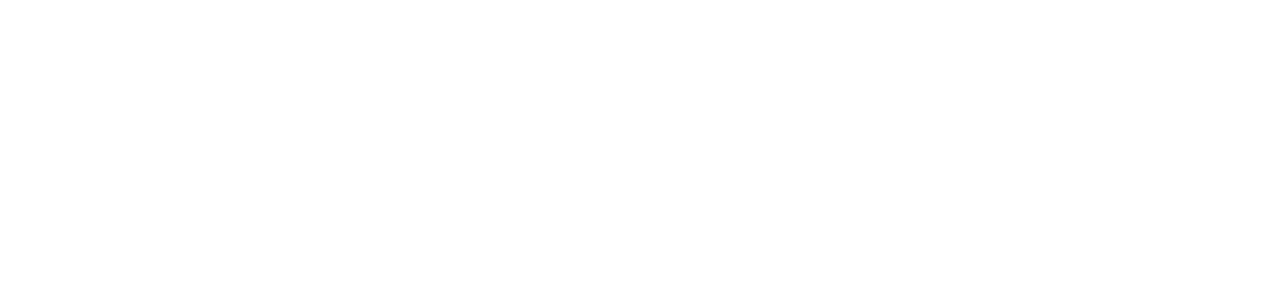
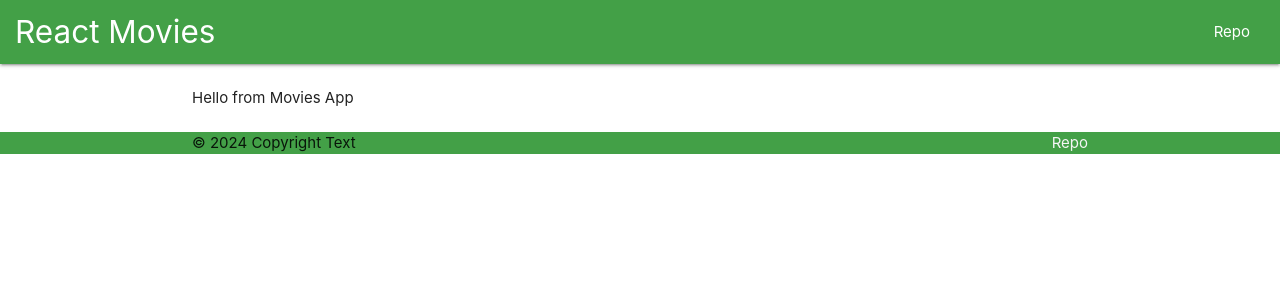
Before and after one commit to dmdudnik/react-movies, a React (Create React App) app: page / in a window 1280 px wide. Shown: the top 300 px of the page. Built offline with nearby package versions, Linux system fonts and the light colour scheme; the HTML template or start-up script is replaced by a standard one.

Commit message:
Added header, main and footer

```diff
--- a/src/App.js
+++ b/src/App.js
@@ -1,9 +1,15 @@
-
+import React from 'react'
+import { Header } from './layout/Header'
+import { Footer } from './layout/Footer';
+import { Main } from './layout/Main';
 
 function App() {
   return (
-    <div className="App">
-    </div>
+    <>
+      <Header />
+      <Main />
+      <Footer />
+    </>
   );
 }
 
--- a/src/index.css
+++ b/src/index.css
@@ -7,7 +7,11 @@
   -moz-osx-font-smoothing: grayscale;
 }
 
-code {
-  font-family: source-code-pro, Menlo, Monaco, Consolas, 'Courier New',
-    monospace;
+nav {
+  padding: 0 1rem;
 }
+
+.content {
+  min-height: calc(100vh - 56px -21px);
+  padding: 1.5rem 0;
+}
--- /dev/null
+++ b/src/layout/Footer.jsx
@@ -0,0 +1,12 @@
+function Footer() {
+    return <footer className='green darken-1'>
+        <div className="footer-copyright">
+            <div className="container">
+                © {new Date().getFullYear()} Copyright Text
+                <a className="grey-text text-lighten-4 right" href="#!">Repo</a>
+            </div>
+        </div>
+    </footer>
+}
+
+export { Footer }
--- /dev/null
+++ b/src/layout/Header.jsx
@@ -0,0 +1,12 @@
+function Header() {
+  return <nav className='green darken-1'>
+    <div className="nav-wrapper">
+      <a href="#" className="brand-logo">React Movies</a>
+      <ul id="nav-mobile" className="right hide-on-med-and-down">
+        <li><a href="#!">Repo</a></li>
+      </ul>
+    </div>
+  </nav>
+}
+
+export { Header }
--- /dev/null
+++ b/src/layout/Main.jsx
@@ -0,0 +1,8 @@
+function Main () {
+    return <main className ='container content'>
+        Hello from Movies App
+    </main>
+
+}
+
+export {Main}
```
